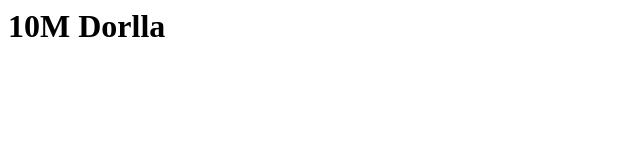
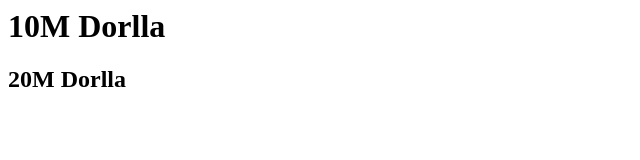
Before and after one commit to zigpro/helloworld, a plain HTML site: page index.html in a window 1280 px wide. Shown: the whole page, without its empty margins (0-640 px from the left). Drawn offline with Linux system fonts and the light colour scheme.

Commit message:
Update H2

```diff
--- a/index.html
+++ b/index.html
@@ -7,5 +7,6 @@
 </head>
 <body>
     <h1>10M Dorlla</h1>
+    <h2>20M Dorlla</h2>
 </body>
 </html>
```
